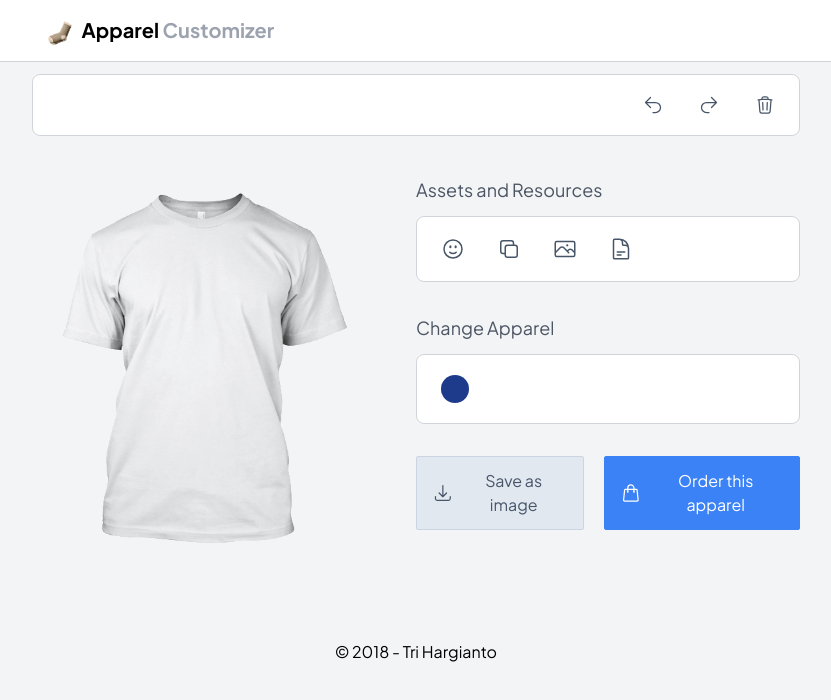
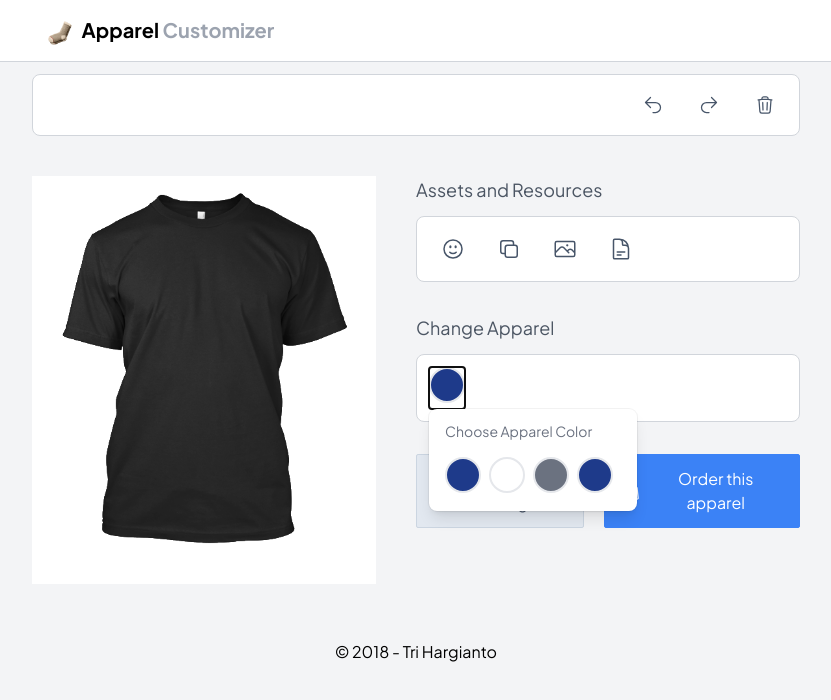
Before and after one commit to trihargianto/apparel-customizer, a Next.js app: page / in a window 1280 px wide. Both pictures are taken after a click on the button 679 px from the left and 388 px from the top of the page. Shown: the top 700 px of the page, without its empty margins (224-1055 px from the left). Built offline with nearby package versions, Linux system fonts and the light colour scheme.

Commit message:
create Choose Apparel Color dropdown

```diff
--- a/src/app/page.tsx
+++ b/src/app/page.tsx
@@ -1,8 +1,11 @@
-import Image from "next/image";
+"use client";
+
 import {
   ArrowDownTrayIcon,
   ShoppingBagIcon,
 } from "@heroicons/react/24/outline";
+
+import { useApparelAsset } from "@/hooks/useApparelAsset";
 
 import Button from "@/components/01-atoms/Button";
 
@@ -12,6 +15,8 @@ import ApparelVariantBar from "@/components/02-molecules/ApparelVariantBar";
 import Footer from "@/components/02-molecules/Footer";
 
 export default function Home() {
+  const { ImageComponent } = useApparelAsset("tshirt", { color: "black" });
+
   return (
     <>
       <div className="container mx-auto px-4 lg:px-40 xl:px-64">
@@ -21,12 +26,9 @@ export default function Home() {
           <div className="flex flex-wrap">
             <div className="w-full lg:w-1/2 pr-10">
               <div className="flex justify-center">
-                <Image
-                  src="/blank-apparels/tshirt-male-front.png"
-                  alt="Tshirt Male Front"
-                  width={530}
-                  height={630}
-                />
+                <div className="relative bg-white">
+                  <ImageComponent />
+                </div>
               </div>
             </div>
             <div className="w-full lg:w-1/2">
--- /dev/null
+++ b/src/components/01-atoms/ColorCircle/ColorCircle.tsx
@@ -0,0 +1,35 @@
+import clsx from "clsx";
+
+import { ApparelColorTypes } from "@/hooks/useApparelAsset";
+
+type ColorCirclePropTypes = {
+  color?: ApparelColorTypes;
+};
+
+const colorCircleClasses = {
+  color: (color: ApparelColorTypes) => {
+    const colors: Record<ApparelColorTypes, string> = {
+      black: "bg-black",
+      gray: "bg-gray-500",
+      navy: "bg-blue-800",
+      white: "bg-white",
+    };
+
+    return colors[color];
+  },
+};
+
+const ColorCircle = (props: ColorCirclePropTypes) => {
+  const { color = "black" } = props;
+
+  return (
+    <span
+      className={clsx(
+        "rounded-full bg-blue-900 w-9 h-9 inline-block border-2",
+        colorCircleClasses.color(color)
+      )}
+    />
+  );
+};
+
+export default ColorCircle;
--- /dev/null
+++ b/src/components/01-atoms/ColorCircle/index.ts
@@ -0,0 +1,3 @@
+import ColorCircle from "./ColorCircle";
+
+export default ColorCircle;
--- a/src/components/02-molecules/ApparelVariantBar/ApparelVariantBar.tsx
+++ b/src/components/02-molecules/ApparelVariantBar/ApparelVariantBar.tsx
@@ -1,5 +1,7 @@
+import { Popover, Transition } from "@headlessui/react";
 import clsx from "clsx";
-import Button from "../../01-atoms/Button";
+import { ApparelColorTypes } from "@/hooks/useApparelAsset";
+import ColorCircle from "@/components/01-atoms/ColorCircle";
 
 type ApparelVariantBarPropTypes = {
   className?: string;
@@ -7,6 +9,8 @@ type ApparelVariantBarPropTypes = {
 };
 
 const ApparelVariantBar = (props: ApparelVariantBarPropTypes) => {
+  const colorOptions: ApparelColorTypes[] = ["black", "white", "gray", "navy"];
+
   return (
     <div
       className={clsx(
@@ -14,9 +18,34 @@ const ApparelVariantBar = (props: ApparelVariantBarPropTypes) => {
         props.className
       )}
     >
-      <Button variant="naked" size="sm">
-        <span className="rounded-full bg-blue-900 w-7 h-7 inline-block" />
-      </Button>
+      <Popover className="relative">
+        <Popover.Button>
+          <ColorCircle />
+        </Popover.Button>
+
+        <Transition
+          enter="transition duration-100 ease-out"
+          enterFrom="transform scale-95 opacity-0"
+          enterTo="transform scale-100 opacity-100"
+          leave="transition duration-75 ease-out"
+          leaveFrom="transform scale-100 opacity-100"
+          leaveTo="transform scale-95 opacity-0"
+        >
+          <Popover.Panel className="absolute z-10 bg-white px-4 py-3 rounded-lg shadow-lg ring-1 ring-black/5 w-52">
+            <p className="mb-4 text-sm font-normal text-gray-500">
+              Choose Apparel Color
+            </p>
+
+            <div className="flex gap-2">
+              {colorOptions.map((color, index) => (
+                <button key={`${color}-${index}`} type="button">
+                  <ColorCircle color={color} />
+                </button>
+              ))}
+            </div>
+          </Popover.Panel>
+        </Transition>
+      </Popover>
     </div>
   );
 };
--- /dev/null
+++ b/src/hooks/useApparelAsset.tsx
@@ -0,0 +1,34 @@
+import { useCallback } from "react";
+import Image from "next/image";
+
+type ApparelTypes = "tshirt" | "hoodie";
+
+export type ApparelColorTypes = "black" | "white" | "gray" | "navy";
+
+type ApparelSideTypes = "front" | "back";
+
+type ApparelGenderTypes = "male" | "female";
+
+type ApparelOptionTypes = {
+  color?: ApparelColorTypes;
+  side?: ApparelSideTypes;
+  gender?: ApparelGenderTypes;
+};
+
+export const useApparelAsset = (
+  apparel: ApparelTypes,
+  options?: ApparelOptionTypes
+) => {
+  const { color = "black", gender = "male", side = "front" } = options ?? {};
+
+  const ImageComponent = () => (
+    <Image
+      src={`/apparels/${apparel}/${apparel}-${gender}-${color}-${side}.png`}
+      alt="Tshirt Male Front"
+      width={530}
+      height={630}
+    />
+  );
+
+  return { ImageComponent };
+};
```
